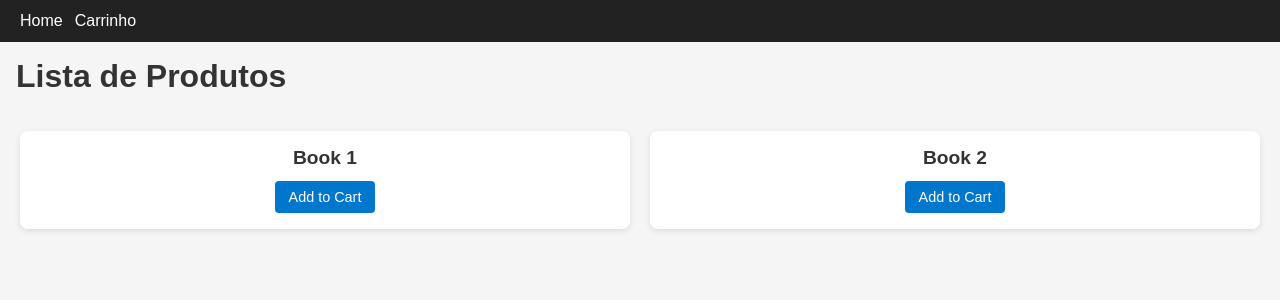
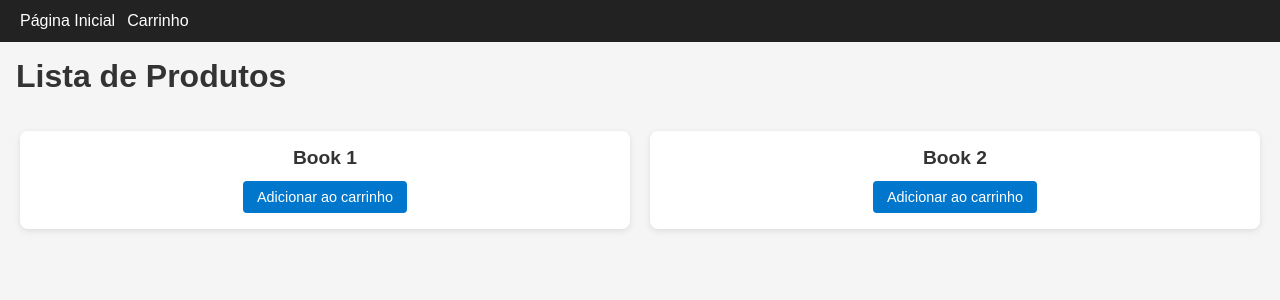
Before and after one commit to thegux/po1-desenv-fs, a React (Create React App) app: page / in a window 1280 px wide. Shown: the top 300 px of the page. Built offline with nearby package versions, Linux system fonts and the light colour scheme.

Commit message:
Atualizando a linguagem do projeto

```diff
--- a/public/index.html
+++ b/public/index.html
@@ -1,5 +1,5 @@
 <!DOCTYPE html>
-<html lang="en">
+<html lang="pt-br">
   <head>
     <meta charset="utf-8" />
     <link rel="icon" href="%PUBLIC_URL%/favicon.ico" />
@@ -7,7 +7,7 @@
     <meta name="theme-color" content="#000000" />
     <meta
       name="description"
-      content="Web site created using create-react-app"
+      content="Aplicativo que simula a adição e remoção de livros em um carrinho de livraria online"
     />
     <link rel="apple-touch-icon" href="%PUBLIC_URL%/logo192.png" />
     <!--
@@ -24,7 +24,7 @@
       work correctly both with client-side routing and a non-root public URL.
       Learn how to configure a non-root public URL by running `npm run build`.
     -->
-    <title>Bookstore</title>
+    <title>Livraria</title>
   </head>
   <body>
     <noscript>You need to enable JavaScript to run this app.</noscript>
--- a/src/App.js
+++ b/src/App.js
@@ -14,7 +14,7 @@ const App = () => {
     <Router>
       <header>
         <nav style={{ display: 'flex', gap: 12 }}>
-          <Link to="/">Home</Link>
+          <Link to="/">Página Inicial</Link>
           <Link to="/cart">Carrinho</Link>
         </nav>
       </header>
--- a/src/components/ProductList.js
+++ b/src/components/ProductList.js
@@ -14,7 +14,7 @@ const ProductList = ({ products }) => {
         {products.map(product => (
           <div className="productItem" key={product.id}>
             <h2>{product.name}</h2>
-            <button onClick={() => addToCart(product)}>Add to Cart</button>
+            <button onClick={() => addToCart(product)}>Adicionar ao carrinho</button>
           </div>
         ))}
       </div>
```
